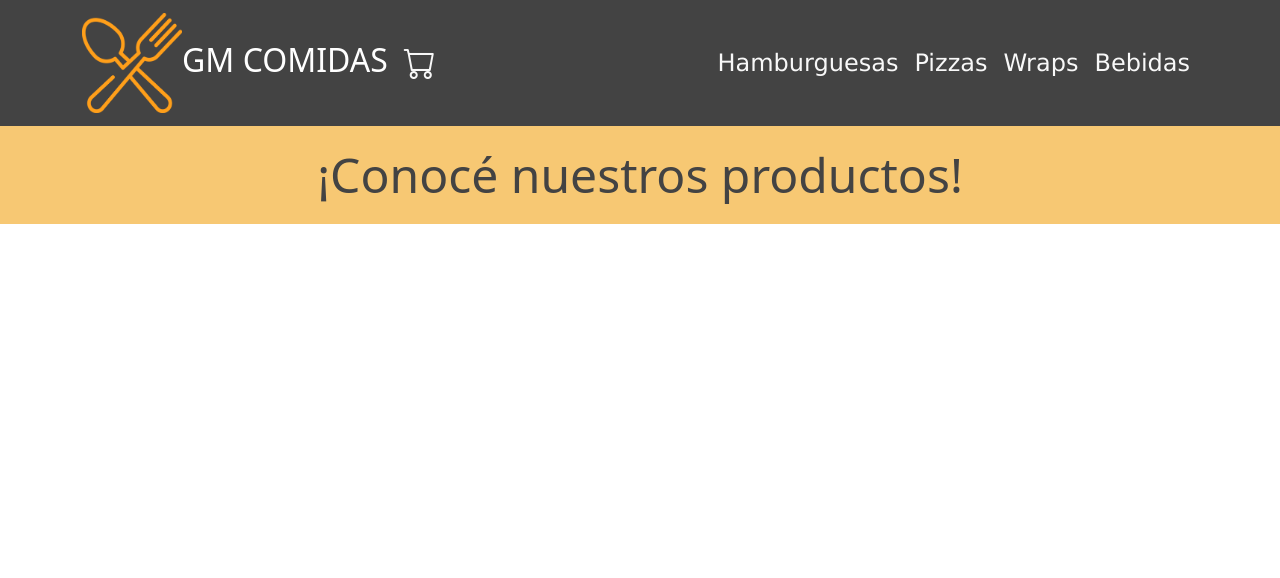
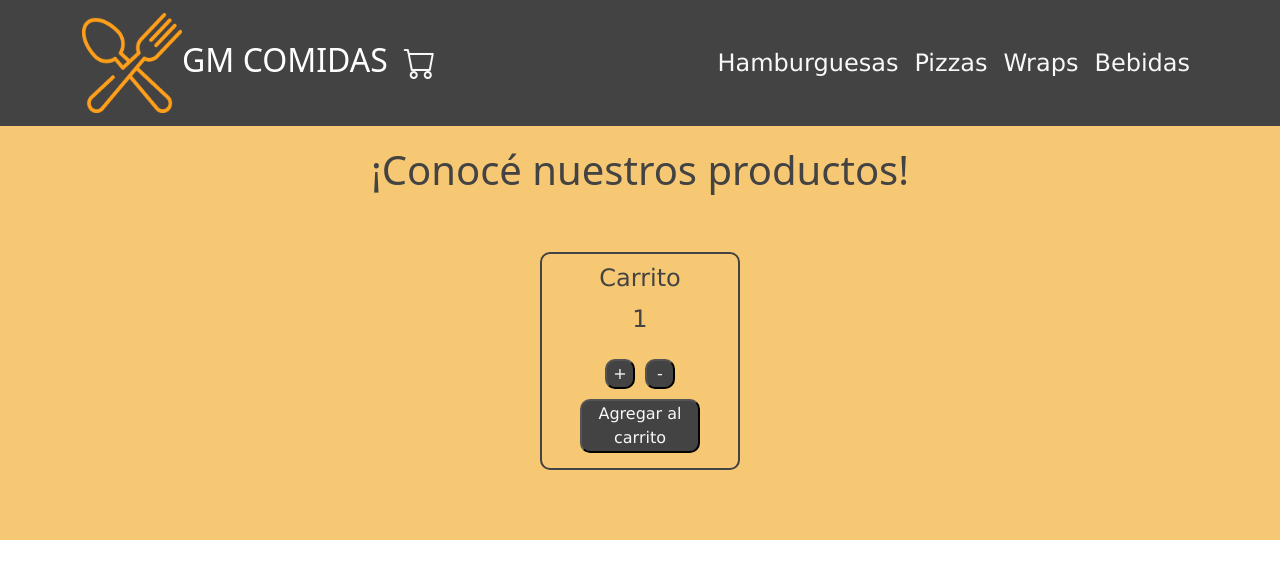
Before and after one commit to gamarianacci/proyecto-react, a React (Create React App) app: page / in a window 1280 px wide. Shown: the top 578 px of the page. Built offline with nearby package versions, Linux system fonts and the light colour scheme.

Commit message:
Desafío: Contador con botón

```diff
--- /dev/null
+++ b/src/Components/ItemCount/ItemCount.css
@@ -0,0 +1,36 @@
+.count {
+    background-color: #F7C873;
+    color: #434343;
+    font-family: "Verdana";
+    font-size: 1.5rem;
+    width: 200px;
+    display: flex;
+    flex-direction: column;
+    margin: 50px;
+    padding: 10px;
+    border: 2px solid #434343;
+    border-radius: 10px;
+}
+
+h2 {
+    font-size: 1.5rem;
+}
+
+div div button {
+    background-color: #434343;
+    color: #F8F8F8;
+    border-radius: 10px;
+    margin: 5px;
+    font-size: 1rem;
+}
+
+.button1 {
+    width: 30px;
+    text-align: center;
+}
+
+.button2 {
+    width: 120px;
+    text-align: center;
+    align-self: center;
+}
--- /dev/null
+++ b/src/Components/ItemCount/ItemCount.js
@@ -0,0 +1,38 @@
+import React, { useState } from "react"
+import "./ItemCount.css"
+
+const ItemCount = ({ stock, initial, onAdd }) => {
+
+    const [contador, setContador] = useState(initial);
+
+    const sumarItem = () => {
+        if (contador < stock) {
+            setContador(contador + 1);
+        }
+    }
+
+    const restarItem = () => {
+        if (contador > 1) {
+            setContador(contador - 1);
+        }
+    }
+
+    const agregarCarrito = () => {
+        setContador(initial);
+        onAdd(contador);
+    }
+
+    return (
+        <div className="count">
+            <h2>Carrito</h2>
+            <p>{contador}</p>
+            <div>
+                <button className="button1" onClick={sumarItem}>+</button>
+                <button className="button1" onClick={restarItem}>-</button>
+            </div>
+            <button className="button2" onClick={agregarCarrito}>Agregar al carrito</button>
+        </div>
+    )
+}
+
+export default ItemCount
--- a/src/Components/ItemListContainer/ItemListContainer.css
+++ b/src/Components/ItemListContainer/ItemListContainer.css
@@ -1,9 +1,11 @@
-h1{
+main {
     display: flex;
-    justify-content: center;
+    flex-direction: column;
+    align-items: center;
     text-align: center;
     background-color: #F7C873;
     color: #434343;
     font-size: 3rem;
     padding: 20px;
+    margin: 0;
 }
--- a/src/Components/ItemListContainer/ItemListContainer.js
+++ b/src/Components/ItemListContainer/ItemListContainer.js
@@ -1,11 +1,20 @@
 import React from "react"
+import ItemCount from "../ItemCount/ItemCount"
 import "./ItemListContainer.css"
 
-const ItemListContainer = ({greeting}) => {
+const ItemListContainer = ({ greeting }) => {
+
+    const onAdd = (contador) => {
+        console.log("Cantidad de productos agregados al carrito:" + contador)
+    }
+
     return (
-        <h1>
-            {greeting}
-        </h1>
+        <main>
+            <h1>
+                {greeting}
+            </h1>
+            <ItemCount stock={20} initial={1} onAdd={onAdd} />
+        </main>
     )
 }
 
```
